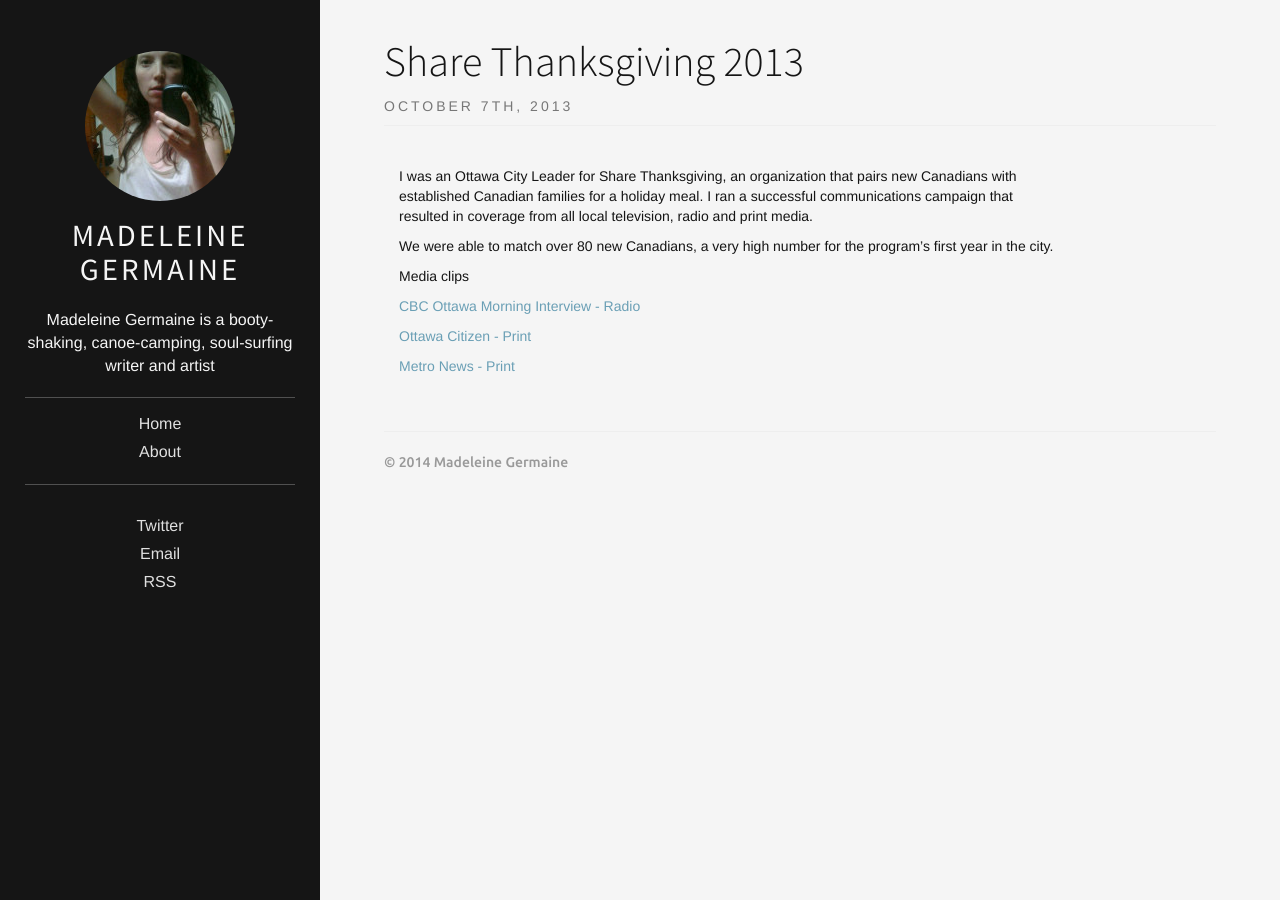
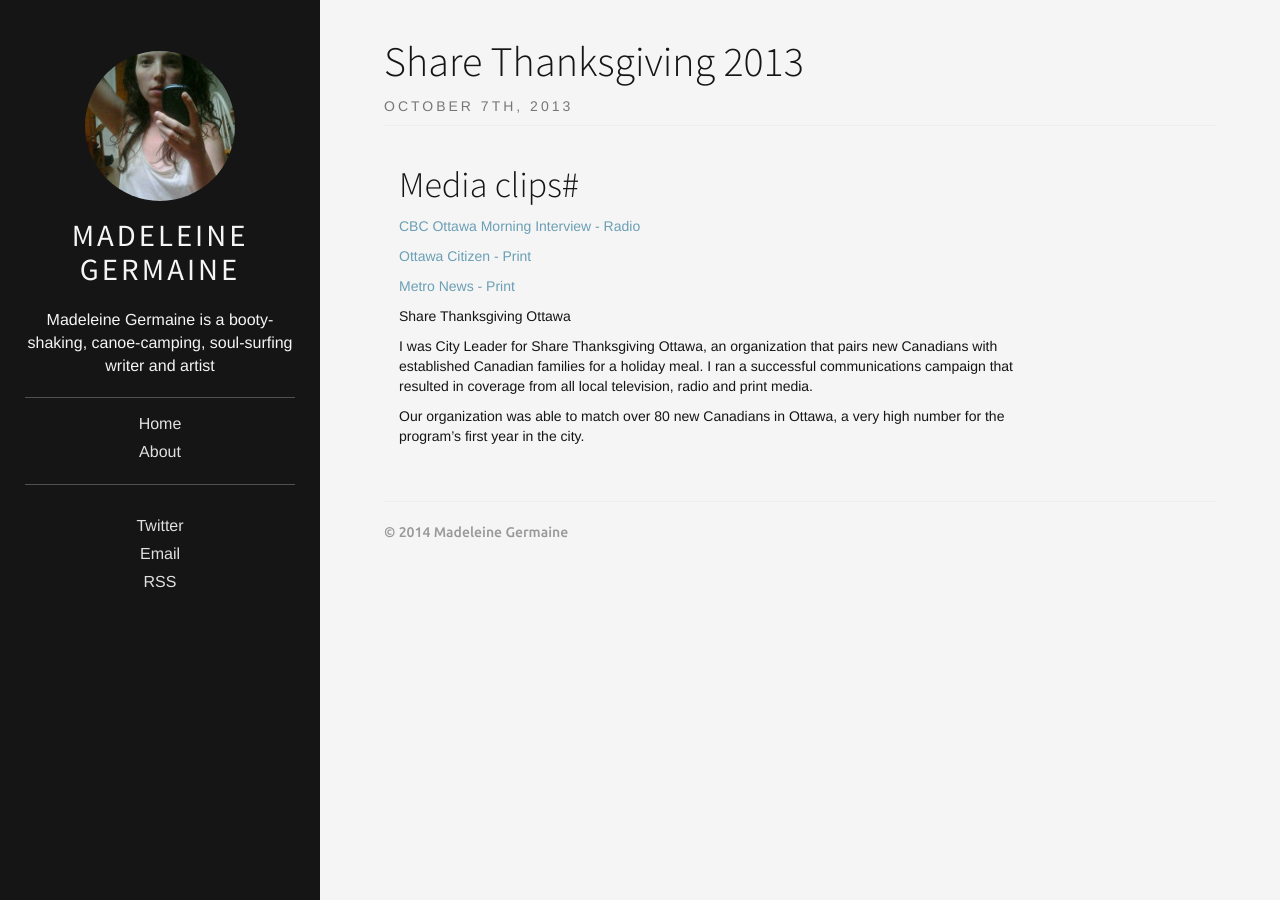
Before and after one commit to madeleinegermaine/madeleinegermaine, a Jekyll site: the page built from _posts/2013-10-07-share-thanksgiving.md, in a window 1280 px wide. Built offline with Jekyll 4.4.1, drawn with Linux system fonts in a browser that asks for light colours.

Commit message:
Updated 2013-10-07-share-thanksgiving.md

```diff
--- a/_posts/2013-10-07-share-thanksgiving.md
+++ b/_posts/2013-10-07-share-thanksgiving.md
@@ -13,18 +13,16 @@ fullview: false
 published: true
 ---
 
-I was an Ottawa City Leader for Share Thanksgiving, an organization that pairs new Canadians with established Canadian families for a holiday meal. I ran a successful communications campaign that resulted in coverage from all local television, radio and print media.
-
-We were able to match over 80 new Canadians, a very high number for the program's first year in the city.
-
-
-
-Media clips
-
-
+#Media clips#
 
 [CBC Ottawa Morning Interview - Radio](http://www.cbc.ca/player/AudioMobile/Ottawa%2BMorning/ID/2410987290/)
 
 [Ottawa Citizen - Print](https://web.archive.org/web/20131010123436/http://www.ottawacitizen.com/life/Canadians+invited+experience+traditional+holiday/9018185/story.html)
 
 [Metro News - Print](http://metronews.ca/news/ottawa/824182/ottawa-families-welcome-new-canadians-international-students-with-thanksgiving-dinner/)
+
+Share Thanksgiving Ottawa
+
+I was City Leader for Share Thanksgiving Ottawa, an organization that pairs new Canadians with established Canadian families for a holiday meal. I ran a successful communications campaign that resulted in coverage from all local television, radio and print media.
+
+Our organization was able to match over 80 new Canadians in Ottawa, a very high number for the program's first year in the city.
```
